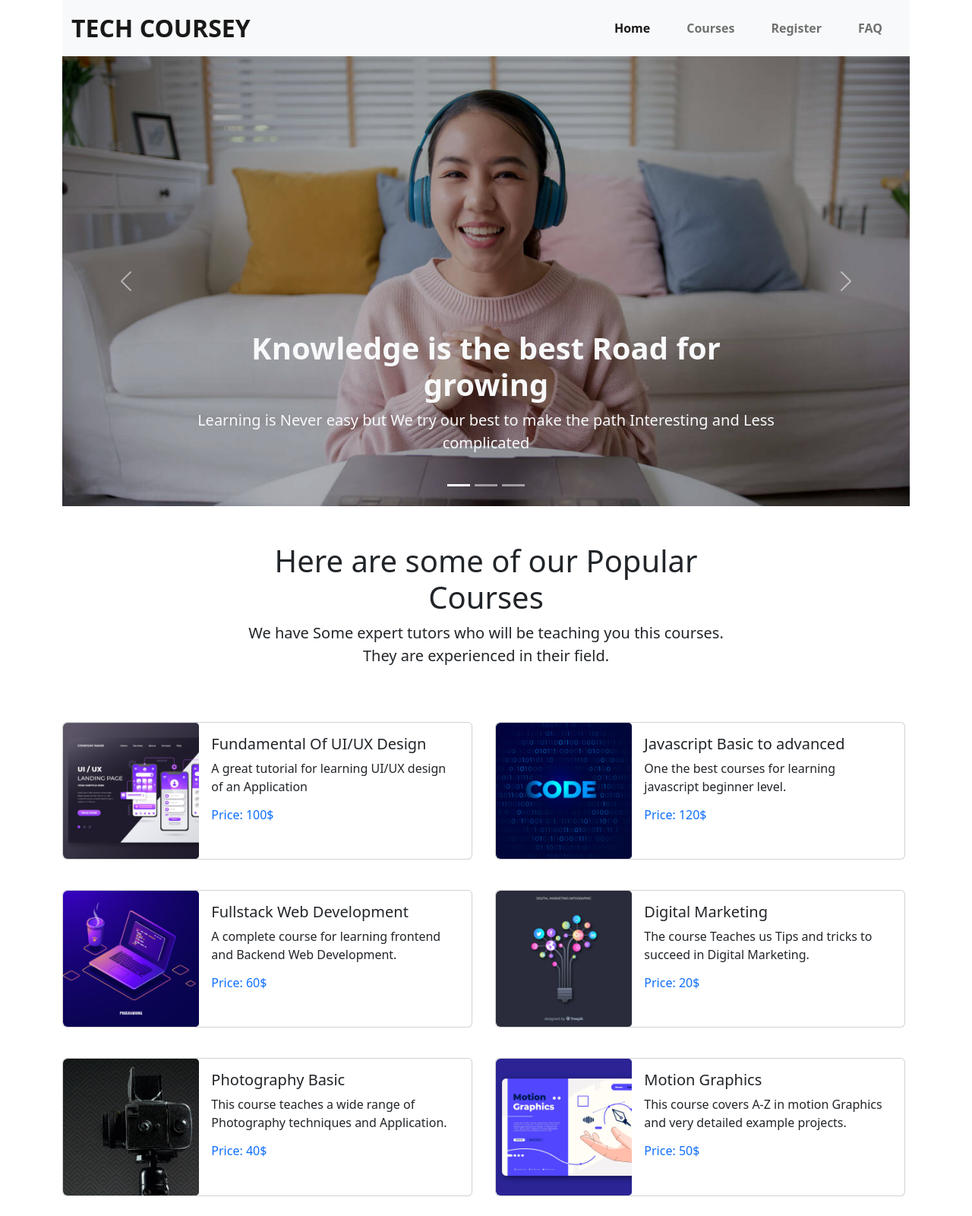
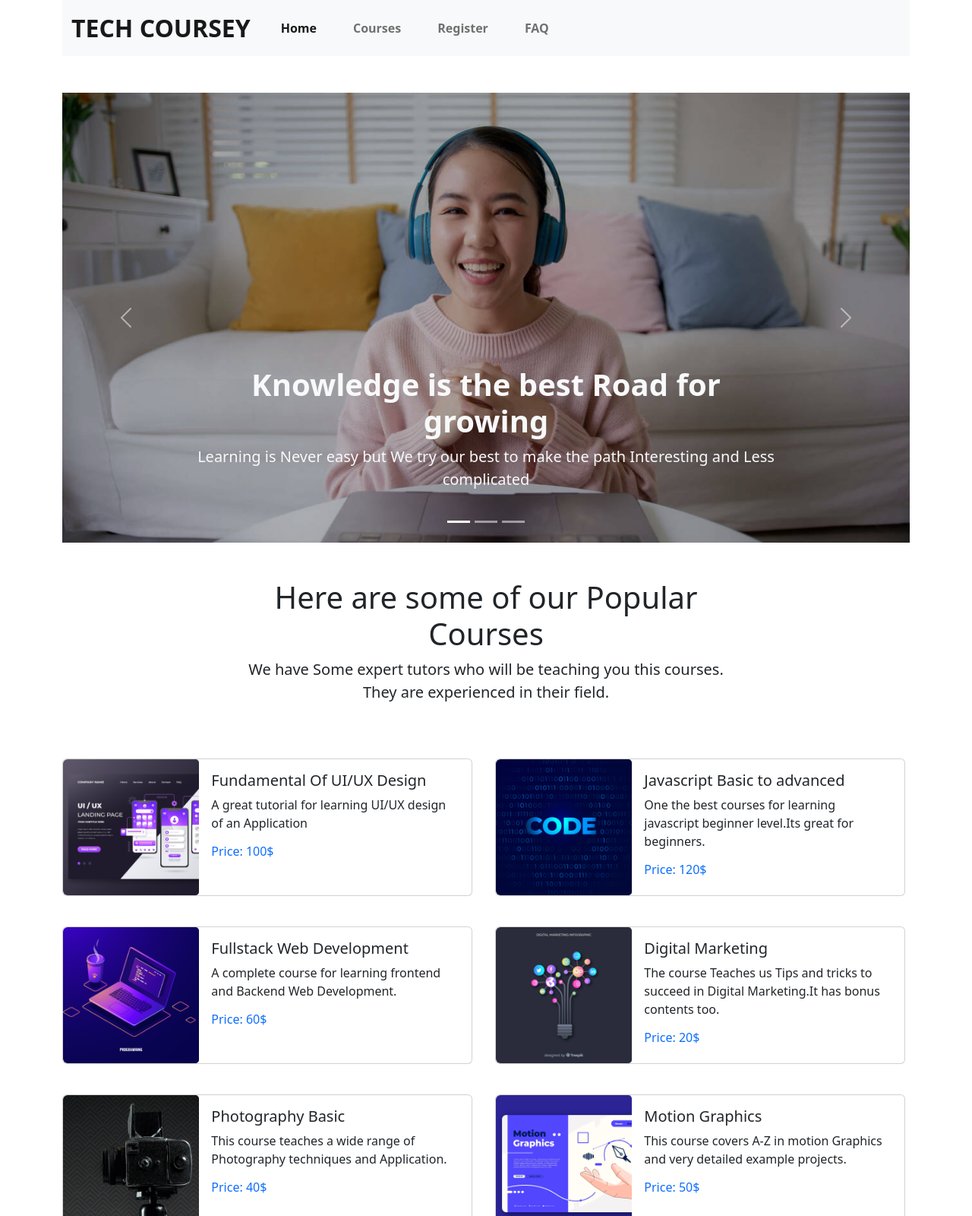
Before and after one commit to evaan321/Assignment-3-Edtech, a plain HTML site: page index.html in a window 1280 px wide. Shown: the top 1600 px of the page at 76% size. Drawn offline with nearby package versions, Linux system fonts and the light colour scheme.

Commit message:
navbar issue fix

```diff
--- a/index.html
+++ b/index.html
@@ -21,14 +21,14 @@
              navbar start  -->
 <Section>
 
-<nav class="navbar navbar-expand-lg bg-light ">
+  <nav class="navbar navbar-expand-lg bg-light">
     <div class="container-fluid">
       <a class="navbar-brand fw-bold fs-2" href="#">TECH COURSEY</a>
-    <button class="navbar-toggler" type="button" data-bs-toggle="collapse" data-bs-target="#navbarNav" aria-controls="navbarNav" aria-expanded="false" aria-label="Toggle navigation">
+      <button class="navbar-toggler" type="button" data-bs-toggle="collapse" data-bs-target="#navbarSupportedContent" aria-controls="navbarSupportedContent" aria-expanded="false" aria-label="Toggle navigation">
         <span class="navbar-toggler-icon"></span>
       </button>
-    <div class="collapse navbar-collapse d-flex justify-content-end " id="navbarNav">
-      <ul class="navbar-nav  ">
+      <div class="collapse navbar-collapse " id="navbarSupportedContent">
+        <ul class="navbar-nav me-auto mb-2 mb-lg-0">
           <li class="nav-item px-3 fw-semibold">
             <a class="nav-link active" aria-current="page" href="#">Home</a>
         </li>
@@ -64,6 +64,23 @@
 
              ------------>
 
+
+
+
+    </header>
+
+
+
+<!----------
+
+
+            HEADER END
+
+             ------------>
+
+
+             <main class="container mt-5 ">
+
               <!----------
 
 
@@ -71,7 +88,7 @@
 
              ------------>
 
-<section>
+<section class="mb-5">
   <div id="carouselExampleCaptions" class="carousel slide" data-bs-ride="false">
       <div class="carousel-indicators">
         <button type="button" data-bs-target="#carouselExampleCaptions" data-bs-slide-to="0" class="active" aria-current="true" aria-label="Slide 1"></button>
@@ -84,6 +101,7 @@
           <div class="carousel-caption  d-md-block my-3 py-3">
             <h1 class="text-light fw-bold fs-1 ">Knowledge is the best Road for growing</h1>
             <p class="text-light fw-light fs-5 ">Learning is Never easy but We try our best to make the path Interesting and Less complicated</p>
+            <div class="d-flex justify-content-center"> <button type="button" class="btn btn-primary px-5">View More courses</button></div>
 
           </div>
         </div>
@@ -129,21 +147,6 @@
            ------------>
 
 
-
-    </header>
-
-
-
-<!----------
-
-
-            HEADER END
-
-             ------------>
-
-
-             <main class="container mt-5 ">
-
               <h1 class="text-center fw-1 fs-1">Here are some of our Popular <br> Courses </h1>
 
               <p class="text-center fw-3 fs-5 mt-2">We have Some expert tutors who will be teaching you this courses. <br> They are experienced in their field.</p>
@@ -156,7 +159,7 @@
           Card section START
 
              ------------>
-              <section id="cards" class="row row-cols-1 row-cols-md-2 g-4 mt-5 ">
+              <section id="cards" class="row row-cols-1 row-cols-md-1 row-cols-lg-2 g-4 mt-5 ">
 <div>
   <div class="card mb-3" style="max-width: 540px;">
     <div class="row g-0">
@@ -183,7 +186,7 @@
                     <div class="col-md-8">
                       <div class="card-body">
                         <h5 class="card-title">Javascript Basic to advanced</h5>
-                        <p class="card-text">One the best courses for learning javascript beginner level.</p>
+                        <p class="card-text">One the best courses for learning javascript beginner level.Its great for beginners.</p>
 
                         <h6 class="text-primary"> Price: 120$</h3>
 
@@ -219,7 +222,7 @@
       <div class="col-md-8">
         <div class="card-body">
           <h5 class="card-title">Digital Marketing</h5>
-          <p class="card-text">The course Teaches us Tips and tricks to succeed in Digital Marketing.</p>
+          <p class="card-text">The course Teaches us Tips and tricks to succeed in Digital Marketing.It has bonus contents too.</p>
           <h6 class="text-primary"> Price: 20$</h3>
         </div>
       </div>
```
Lines whose indentation alone changed are shown as unchanged.
